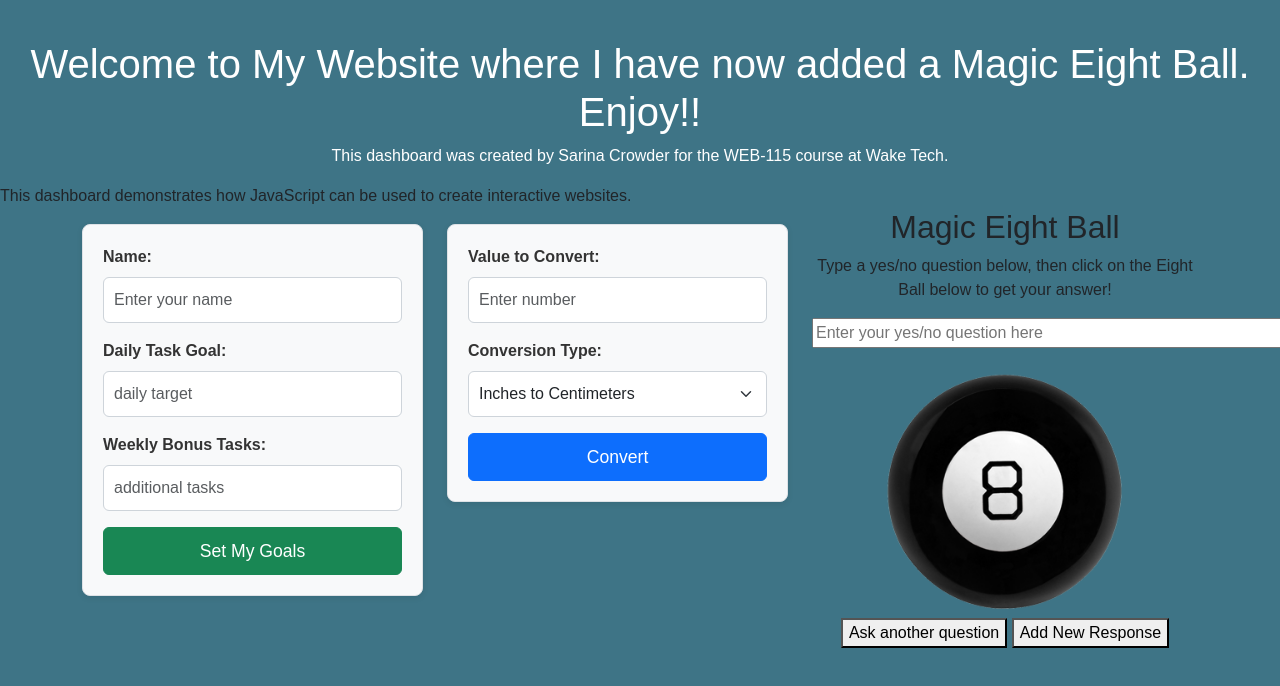
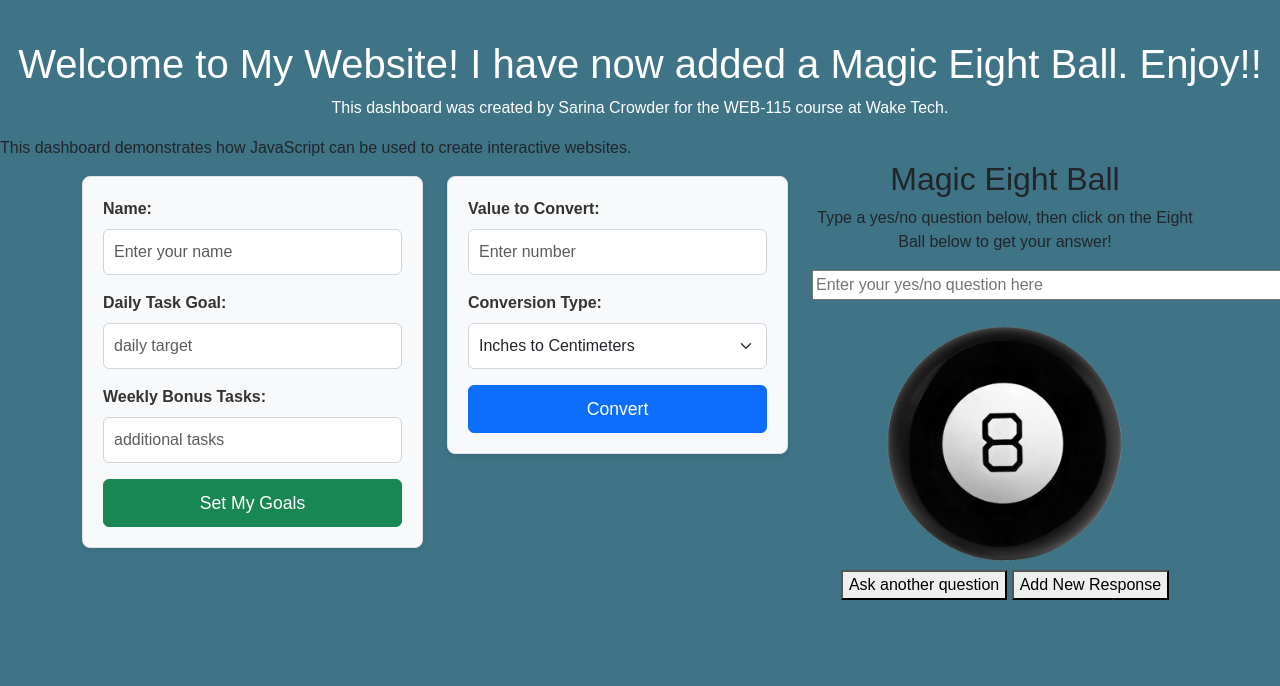
Before and after one commit to MissJoi89/interactive-dashboard, a plain HTML site: page index.html in a window 1280 px wide. Shown: the top 686 px of the page. Drawn offline with nearby package versions, Linux system fonts and the light colour scheme.

Commit message:
updated h1

```diff
--- a/index.html
+++ b/index.html
@@ -16,7 +16,7 @@
     <link rel="stylesheet" href="css/magic-eight-ball.css">
 </head>
 <body>
-    <h1>Welcome to My Website where I have now added a Magic Eight Ball. Enjoy!!</h1>
+    <h1>Welcome to My Website! I have now added a Magic Eight Ball. Enjoy!!</h1>
     <p>This dashboard was created by Sarina Crowder for the WEB-115 course at Wake Tech.</p>
 
     <script>
```
